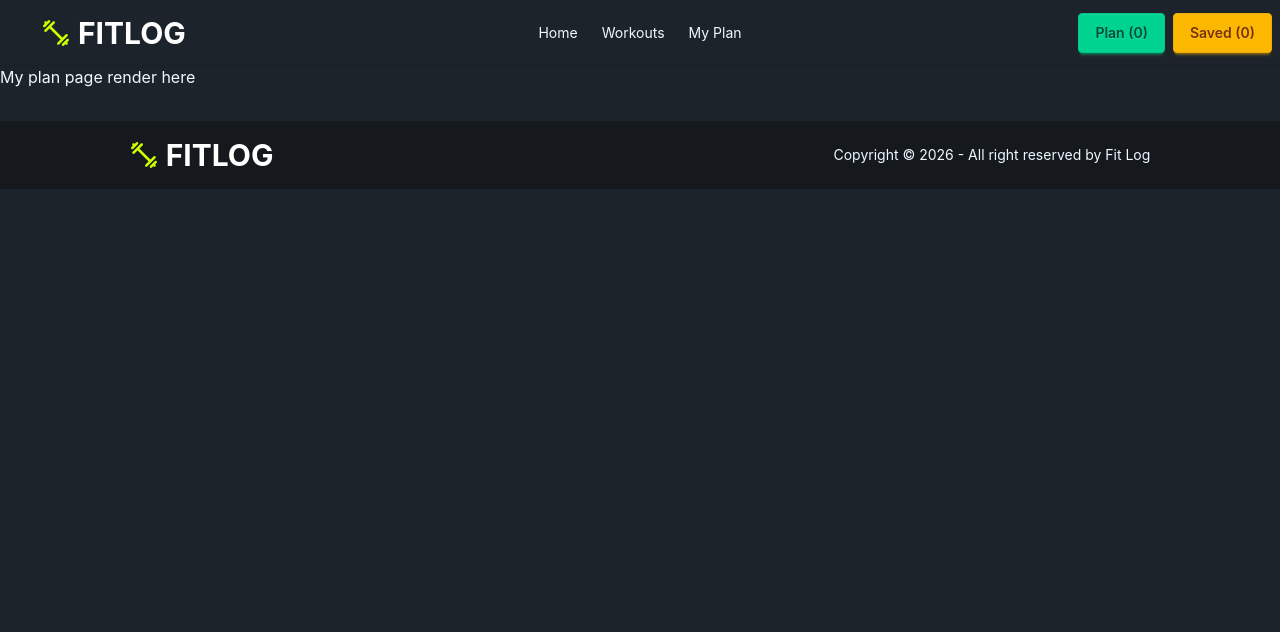
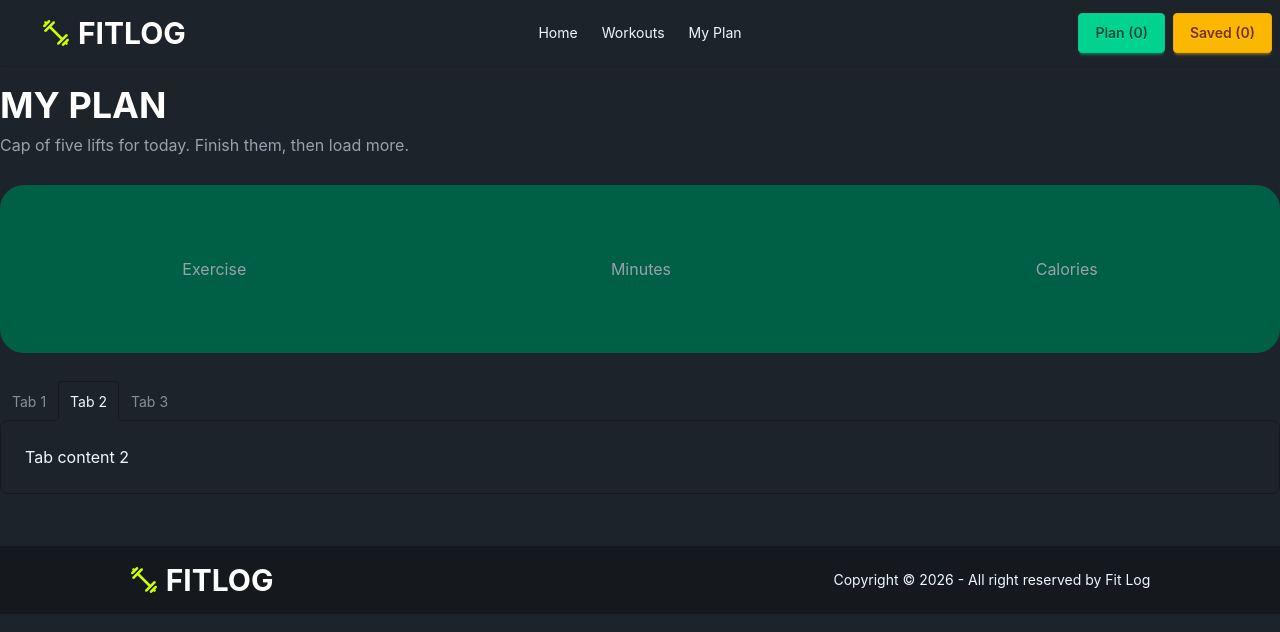
Before and after one commit to Arif2ankhi/Fit-Log, a Next.js app: page /myplan in a window 1280 px wide. Shown: the top 632 px of the page. Built offline with nearby package versions, Linux system fonts and the light colour scheme.

Commit message:
Context created and render data from my todays plan and save later

```diff
--- a/src/app/layout.tsx
+++ b/src/app/layout.tsx
@@ -4,6 +4,7 @@ import "./globals.css";
 import Navbar from "@/components/shared/Navbar";
 import Footer from "@/components/shared/Footer";
 import { ToastContainer } from "react-toastify";
+import WorkoutsProvider from "@/context/WorkoutsContext";
 
 const geistSans = Geist({
   variable: "--font-geist-sans",
@@ -29,12 +30,16 @@ export default function RootLayout({ children }: LayoutProps<"/">) {
     >
 
       <body className="min-h-full flex flex-col">
+
+        <WorkoutsProvider>
+
         <Navbar/>
         {children}
         <Footer/>
+        <ToastContainer />
 
+        </WorkoutsProvider>
 
-          <ToastContainer />
         </body>
     </html>
   );
--- a/src/app/myplan/page.tsx
+++ b/src/app/myplan/page.tsx
@@ -1,9 +1,35 @@
-import React from 'react';
+'use client';
+import { WorkoutsContext } from '@/context/WorkoutsContext';
+import React, { useContext } from 'react';
 
 const MyPlanPage = () => {
+const {addPlan, saveForLater} = useContext(WorkoutsContext);
+// const {addPlan, saveForLater} = useContext(WorkoutsContext);
+
+console.log(addPlan, saveForLater, 'addplan', 'saveForLater');
+
     return (
-        <div>
-            <h2>My plan page render here </h2>
+        <div className='container mx-auto py-[20px]'>
+            <h2 className='text-white  font-bold  md:text-3xl lg:text-4xl mb-2'>MY PLAN </h2>
+        <p className='text-gray-400 font-normal mb-2'>Cap of five lifts for today. Finish them, then load more.</p>
+
+        <div className='flex justify-around text-gray-400 my-7 rounded-3xl py-18 bg-emerald-800 '>
+            <p>Exercise</p>
+            <p>Minutes</p>
+            <p>Calories</p>
+        </div>
+
+            {/* name of each tab group should be unique */}
+<div className="tabs tabs-lift">
+  <input type="radio" name="my_tabs_3" className="tab" aria-label="Tab 1" />
+  <div className="tab-content bg-base-100 border-base-300 p-6">Tab content 1</div>
+
+  <input type="radio" name="my_tabs_3" className="tab" aria-label="Tab 2" defaultChecked />
+  <div className="tab-content bg-base-100 border-base-300 p-6">Tab content 2</div>
+
+  <input type="radio" name="my_tabs_3" className="tab" aria-label="Tab 3" />
+  <div className="tab-content bg-base-100 border-base-300 p-6">Tab content 3</div>
+</div>
         </div>
     );
 };
--- a/src/app/workouts/[id]/page.tsx
+++ b/src/app/workouts/[id]/page.tsx
@@ -3,6 +3,8 @@ import React from "react";
 import Link from "next/link";
 import { ArrowLeft, Bookmark } from "lucide-react";
 import { MdAddchart } from "react-icons/md";
+import AddPlanButton from "@/components/workoutDetails/AddPlanButton";
+import SaveForLaterButton from "@/components/workoutDetails/SaveForLaterButton";
 
 const getWorkouts = async () => {
   const res = await fetch("https://api.abcz.workers.dev/api/fitlog", {
@@ -139,14 +141,9 @@ const WorkoutDetailsPage = async ({ params }) => {
             </div>
 
             <div className="flex items-center gap-3 pt-2">
-              <button className="flex-1 bg-[#c2fd12] hover:bg-[#b0e80e] text-black font-bold text-xs py-3.5 px-4 rounded-xl flex items-center justify-center gap-2 transition-colors">
-                <MdAddchart className="w-4 h-4 stroke-[3]" />
-                Add to todays plan
-              </button>
-              <button className="flex-1 bg-[#1a1d26] hover:bg-[#222632] text-white font-medium text-xs py-3.5 px-4 rounded-xl border border-gray-700/80 flex items-center justify-center gap-2 transition-colors">
-                <Bookmark className="w-4 h-4" />
-                Save for later
-              </button>
+              <AddPlanButton workout={workout}></AddPlanButton>
+
+              <SaveForLaterButton workout={workout} ></SaveForLaterButton>
             </div>
           </div>
         </div>
@@ -156,126 +153,3 @@ const WorkoutDetailsPage = async ({ params }) => {
 };
 
 export default WorkoutDetailsPage;
-
-// import React from 'react';
-// import Link from 'next/link';
-// import { Plus, Bookmark, ArrowLeft } from 'lucide-react';
-// import Image from 'next/image';
-
-// const WorkoutDetails = ({ workout }) => {
-//   if (!workout) return <div className="text-white p-8">Workout not found</div>;
-
-//   return (
-//     <div className="min-h-screen bg-[#0b0c10] text-white p-6 md:p-12 flex flex-col justify-center items-center">
-//       {/* Optional Back Button */}
-//       <div className="w-full max-w-6xl mb-6">
-//         <Link
-//           href="/"
-//           className="inline-flex items-center gap-2 text-sm text-gray-400 hover:text-white transition-colors"
-//         >
-//           <ArrowLeft className="w-4 h-4" /> Back to workouts
-//         </Link>
-//       </div>
-
-//       {/* Main Detail Container */}
-//       <div className="w-full max-w-6xl bg-[#13151b] rounded-3xl p-6 md:p-8 border border-gray-800/80 shadow-2xl grid grid-cols-1 lg:grid-cols-2 gap-8 items-start">
-
-//         {/* Left Column: Big Feature Image */}
-//         <div className="w-full h-80 sm:h-96 lg:h-[520px] rounded-2xl overflow-hidden relative">
-//           <Image
-//             src={workout.image}
-//             alt={workout.name}
-//             className="w-full h-full object-cover"
-//           />
-//         </div>
-
-//         {/* Right Column: Workout Info & Details */}
-//         <div className="flex flex-col h-full justify-between space-y-6">
-//           <div>
-//             {/* Title & Description */}
-//             <h1 className="text-3xl md:text-4xl font-black uppercase tracking-wide text-white mb-2">
-//               {workout.name}
-//             </h1>
-//             <p className="text-gray-400 text-sm leading-relaxed mb-4">
-//               {workout.description}
-//             </p>
-
-//             {/* Badges */}
-//             <div className="flex flex-wrap gap-2 mb-6">
-//               {workout.muscleGroups?.map((group, index) => (
-//                 <span
-//                   key={index}
-//                   className="bg-[#c2fd12] text-black text-xs font-black tracking-wider uppercase px-3.5 py-1 rounded-full"
-//                 >
-//                   {group}
-//                 </span>
-//               ))}
-//             </div>
-
-//             {/* Spec List Table */}
-//             <div className="bg-[#1a1d26]/60 rounded-2xl p-4 divide-y divide-gray-800/60 mb-6 border border-gray-800/50">
-//               <div className="flex justify-between items-center py-2 text-xs">
-//                 <span className="text-gray-400 font-semibold uppercase tracking-wider">Equipment</span>
-//                 <span className="text-white font-medium">{workout.equipment}</span>
-//               </div>
-//               <div className="flex justify-between items-center py-2 text-xs">
-//                 <span className="text-gray-400 font-semibold uppercase tracking-wider">Difficulty</span>
-//                 <span className="text-white font-medium">{workout.difficulty}</span>
-//               </div>
-//               <div className="flex justify-between items-center py-2 text-xs">
-//                 <span className="text-gray-400 font-semibold uppercase tracking-wider">Sets</span>
-//                 <span className="text-white font-medium">{workout.sets}</span>
-//               </div>
-//               <div className="flex justify-between items-center py-2 text-xs">
-//                 <span className="text-gray-400 font-semibold uppercase tracking-wider">Reps</span>
-//                 <span className="text-white font-medium">{workout.reps}</span>
-//               </div>
-//               <div className="flex justify-between items-center py-2 text-xs">
-//                 <span className="text-gray-400 font-semibold uppercase tracking-wider">Duration</span>
-//                 <span className="text-white font-medium">{workout.duration} min</span>
-//               </div>
-//               <div className="flex justify-between items-center py-2 text-xs">
-//                 <span className="text-gray-400 font-semibold uppercase tracking-wider">Calories</span>
-//                 <span className="text-white font-medium">{workout.caloriesBurned} kcal</span>
-//               </div>
-//               <div className="flex justify-between items-center py-2 text-xs">
-//                 <span className="text-gray-400 font-semibold uppercase tracking-wider">Rating</span>
-//                 <span className="text-white font-medium">{workout.rating}</span>
-//               </div>
-//             </div>
-
-//             {/* Instructions */}
-//             <div className="mb-6">
-//               <h2 className="text-sm font-black uppercase tracking-wider text-white mb-3">
-//                 Instructions
-//               </h2>
-//               <ol className="space-y-2 text-xs text-gray-300">
-//                 {workout.instructions?.map((step, idx) => (
-//                   <li key={idx} className="flex gap-2 leading-relaxed">
-//                     <span className="font-semibold text-gray-400">{idx + 1}.</span>
-//                     <span>{step}</span>
-//                   </li>
-//                 ))}
-//               </ol>
-//             </div>
-//           </div>
-
-//           {/* Bottom Action Buttons */}
-//           <div className="flex items-center gap-3 pt-2">
-//             <button className="flex-1 bg-[#c2fd12] hover:bg-[#b0e80e] text-black font-bold text-xs py-3.5 px-4 rounded-xl flex items-center justify-center gap-2 transition-colors">
-//               <Plus className="w-4 h-4 stroke-[3]" />
-//               Add to today's plan
-//             </button>
-//             <button className="flex-1 bg-[#1a1d26] hover:bg-[#222632] text-white font-medium text-xs py-3.5 px-4 rounded-xl border border-gray-700/80 flex items-center justify-center gap-2 transition-colors">
-//               <Bookmark className="w-4 h-4" />
-//               Save for later
-//             </button>
-//           </div>
-//         </div>
-
-//       </div>
-//     </div>
-//   );
-// };
-
-// export default WorkoutDetails;
--- /dev/null
+++ b/src/components/workoutDetails/AddPlanButton.tsx
@@ -0,0 +1,35 @@
+
+'use client'
+import { WorkoutsContext } from '@/context/WorkoutsContext';
+import React, { useContext } from 'react';
+import { MdAddchart } from 'react-icons/md';
+import { toast } from 'react-toastify';
+
+const AddPlanButton = ({workout}) => {
+
+    const {addPlan, setAddPlan} = useContext(WorkoutsContext);
+
+    // console.log(workoutsProvider, 'workoutsProvider');
+
+    const handleTodaysPlan = ()=> {
+
+        console.log('Todays Plan button triggered', workout);
+
+        setAddPlan([...addPlan, workout]);
+        toast.success(`You have added "${workout.name}"`);
+
+    }
+
+    return (
+        <div>
+            <button className="flex-1 bg-[#c2fd12] hover:bg-[#b0e80e]
+             text-black font-bold text-xs py-3.5 px-4 rounded-xl
+             flex items-center justify-center gap-2 transition-colors" onClick={()=> handleTodaysPlan()}>
+                <MdAddchart className="w-4 h-4 stroke-[3]" />
+                Add to todays plan
+              </button>
+        </div>
+    );
+};
+
+export default AddPlanButton;
--- /dev/null
+++ b/src/components/workoutDetails/SaveForLaterButton.tsx
@@ -0,0 +1,36 @@
+
+'use client'
+import { WorkoutsContext } from '@/context/WorkoutsContext';
+import { Bookmark } from 'lucide-react';
+import React, { useContext } from 'react';
+import { toast } from 'react-toastify';
+
+const SaveForLaterButton = ({workout}) => {
+
+     const {saveForLater, setSaveForLater,} = useContext(WorkoutsContext);
+
+        // console.log(workoutsProvider, 'workoutsProvider');
+
+        const handleSaveForLater = ()=> {
+
+            console.log('Save for later  button triggered', workout);
+
+            setSaveForLater([...saveForLater, workout]);
+            toast.success(`You have saved  "${workout.name}" for later`);
+
+        }
+
+    return (
+        <div>
+            <button className="flex-1 bg-[#1a1d26] hover:bg-[#222632]
+             text-white font-medium text-xs py-3.5 px-4 rounded-xl
+              border border-gray-700/80 flex items-center justify-center
+               gap-2 transition-colors" onClick={()=> handleSaveForLater()}>
+                <Bookmark className="w-4 h-4" />
+                Save for later
+              </button>
+        </div>
+    );
+};
+
+export default SaveForLaterButton;
--- a/src/context/WorkoutsContext.tsx
+++ b/src/context/WorkoutsContext.tsx
@@ -1,7 +1,8 @@
+'use client';
 import React, { createContext, useState } from 'react';
 
 
-const WorkoutsContext = createContext({});
+export const WorkoutsContext = createContext({});
 
 const WorkoutsProvider = ({children}) => {
 
@@ -17,8 +18,9 @@ const WorkoutsProvider = ({children}) => {
     }
 
     return (
-    <WorkoutsContext.Provider value = {shareData}>{children}
+    <WorkoutsContext.Provider value = {shareData}>
 
+        {children}
 
     </WorkoutsContext.Provider>
     );
```
